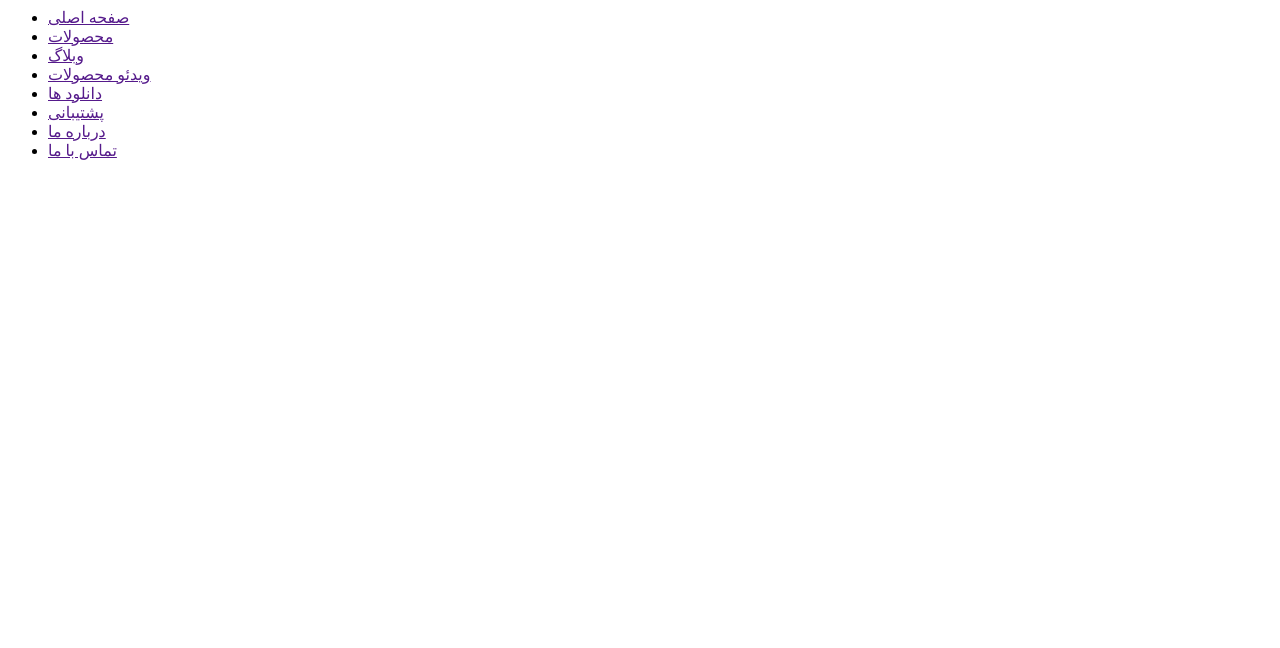
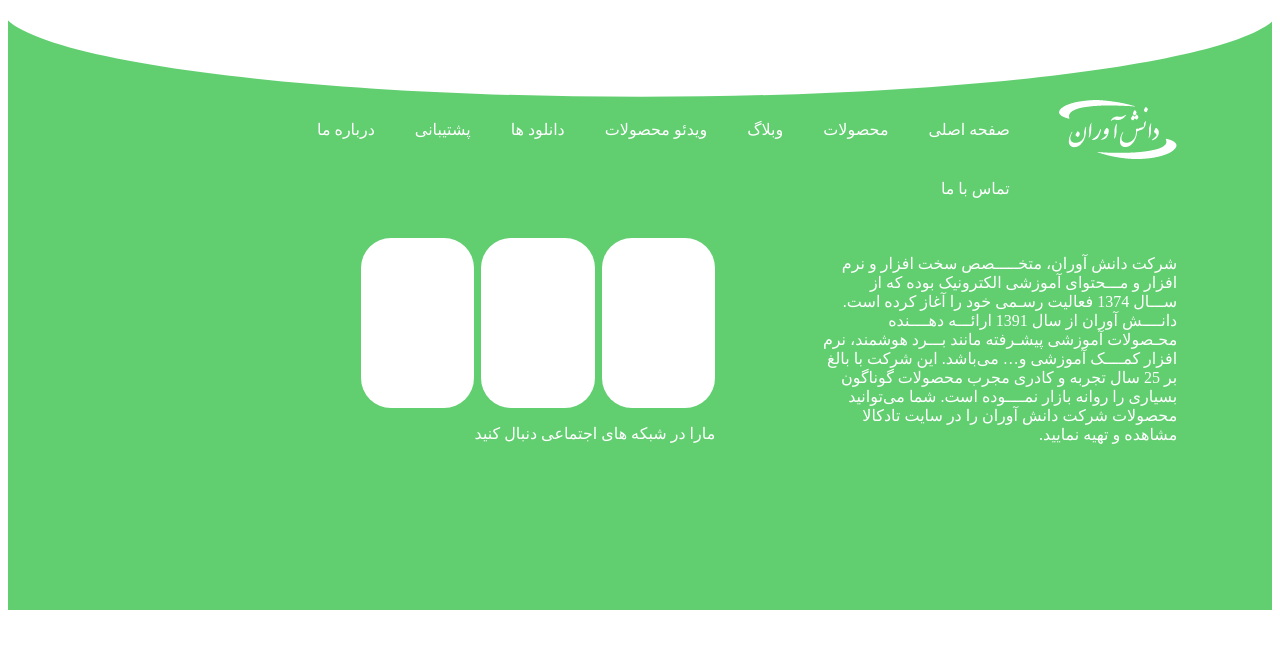
Before and after one commit to EmadAkroush/footer-daneshavaran, a plain HTML site: page index.html in a window 1280 px wide. Drawn offline with Linux system fonts and the light colour scheme.

Commit message:
my-first-commit

```diff
--- a/index.html
+++ b/index.html
@@ -1,14 +1,27 @@
 <html lang="en">
+
 <head>
     <meta charset="UTF-8">
     <meta http-equiv="X-UA-Compatible" content="IE=edge">
     <meta name="viewport" content="width=device-width, initial-scale=1.0">
     <title>Document</title>
+    <link href="style.css" rel="stylesheet">
 </head>
+
 <body>
+    <div class="custom-shape-divider-top-1634464976">
+        <svg data-name="Layer 1" xmlns="http://www.w3.org/2000/svg" viewBox="0 0 1200 120" preserveAspectRatio="none">
+            <path d="M0,0V7.23C0,65.52,268.63,112.77,600,112.77S1200,65.52,1200,7.23V0Z" class="shape-fill"></path>
+        </svg>
+    </div>
     <footer class="footer">
+        <div class="container-footer">
+
+
             <div class="sec1footer">
+                <img src="image/logo-danesh avaran.png" alt="" class="logo-img">
                 <ul class="footer-ul">
+
                     <li class="footer-li"><a href="" class="li-a">صفحه اصلی</a></li>
                     <li class="footer-li"><a href="" class="li-a">محصولات</a></li>
                     <li class="footer-li"><a href="" class="li-a">وبلاگ</a></li>
@@ -17,13 +30,42 @@
                     <li class="footer-li"><a href="" class="li-a">پشتیبانی</a></li>
                     <li class="footer-li"><a href="" class="li-a">درباره ما</a></li>
                     <li class="footer-li"><a href="" class="li-a">تماس با ما</a></li>
+
                 </ul>
 
 
             </div>
             <div class="sec2footer">
+                <div class="sec2footer-part1">
+                    <p>
+                        شركت دانش آوران، متخـــــصص سخت افزار و نرم افزار و مـــحتوای آموزشی الکترونیک بوده که از ســـال
+                        1374 فعالیت رسـمی خود را آغاز کرده است. دانــــش آوران از سال 1391 ارائـــه دهــــنده محـصولات
+                        آموزشی پیشـرفته مانند بـــرد هوشمند، نرم افزار کمــــک آموزشی و… می‌باشد. این شرکت با بالغ بر 25
+                        سال تجربه و کادری مجرب محصولات گوناگون بسیاری را روانه بازار نمــــوده است. شما می‌توانید
+                        محصولات شرکت دانش آوران را در سایت تادکالا مشاهده و تهیه نمایید.
+                    </p>
+                </div>
+                <div class="sec2footer-part2">
+                     <div class="mother-nemad">
+                   <div class="nemad-footer1">
 
+                   </div>
+                   <div class="nemad-footer2">
+
+                   </div>
+                   <div class="nemad-footer3">
+
+                   </div>
+                </div>
+                <p>مارا در شبکه های اجتماعی دنبال کنید</p>
+                </div>
+
+                <div class="sec2footer-part3">
+
+                </div>
+            </div>
         </div>
     </footer>
 </body>
+
 </html>
--- a/style.css
+++ b/style.css
@@ -1,18 +1,112 @@
+.custom-shape-divider-top-1634464976 {
+    position: absolute;
+    top: 0;
+    left: 0;
+    width: 100%;
+    overflow: hidden;
+    line-height: 0;
+}
+
+.custom-shape-divider-top-1634464976 svg {
+    position: relative;
+    display: block;
+    width: calc(100% + 1.3px);
+    height: 103px;
+}
+
+.custom-shape-divider-top-1634464976 .shape-fill {
+    fill: #FFFFFF;
+}
+
+
+
+
+
+
+
+
+
+
 .footer{
+    direction: rtl;
     width: 100%;
     height: 600px;
+    background-color: #61CE70;
+
+
+
+}
+.container-footer{
+    width: 85%;
+    margin: 10px auto;
+}
+.sec1footer{
+    display: grid;
 
 }
 .sec1footer{
+
     display: grid;
+    grid-template-columns: 10% 80% 10%;
+
+
 }
 .sec2footer{
     display: grid;
+    grid-template-columns: 33% 33% 33%;
+    grid-column-gap: 10%;
+    margin: 20px 0;
+    color: white;
+
 }
 .footer-ul{
     list-style-type: none;
     color: white;
+    margin: 90px auto 0 auto;
+
+
+
 }
 .footer-li{
     float: right;
+    list-style-type: none;
+    color: white;
+    padding: 20;
+
 }
+.li-a {
+    display: block;
+    text-decoration: none;
+    color: white;
+}
+.logo-img{
+    display: block;
+    margin: 90px auto 0 auto;
+}
+.mother-nemad{
+    display: grid;
+    grid-template-columns: auto auto auto;
+    grid-column-gap: 2%;
+
+}
+.nemad-footer1{
+    width: 100%;
+    height: 170px;
+    background-color: white;
+    border-radius: 30px;
+
+}
+.nemad-footer2{
+    width: 100%;
+    height: 170px;
+    background-color: white;
+    border-radius: 30px;
+
+}
+.nemad-footer3{
+    width: 100%;
+    height: 170px;
+    background-color: white;
+    border-radius: 30px;
+
+}
```
Also changed, not shown: image/logo-danesh avaran.png (added). Lines whose indentation alone changed are shown as unchanged.
